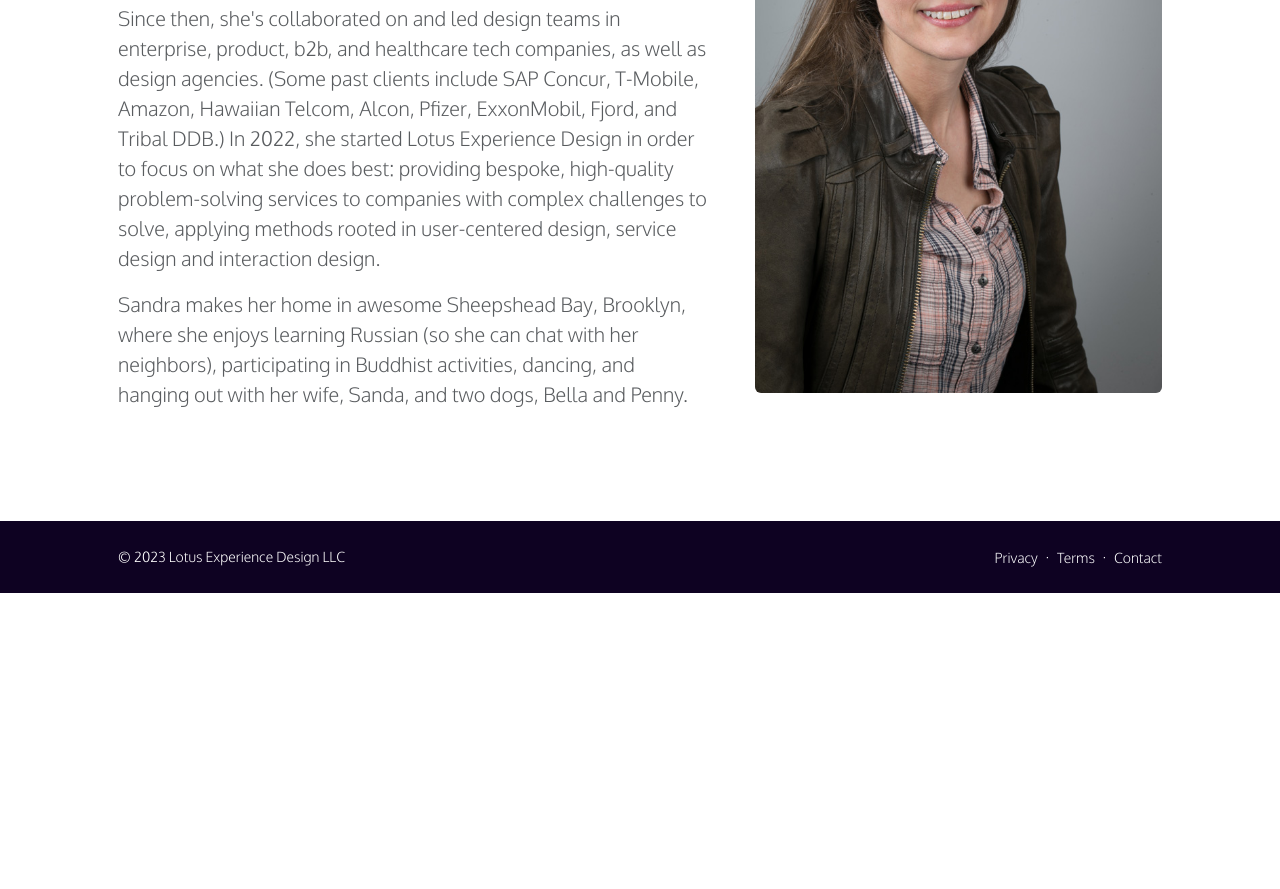
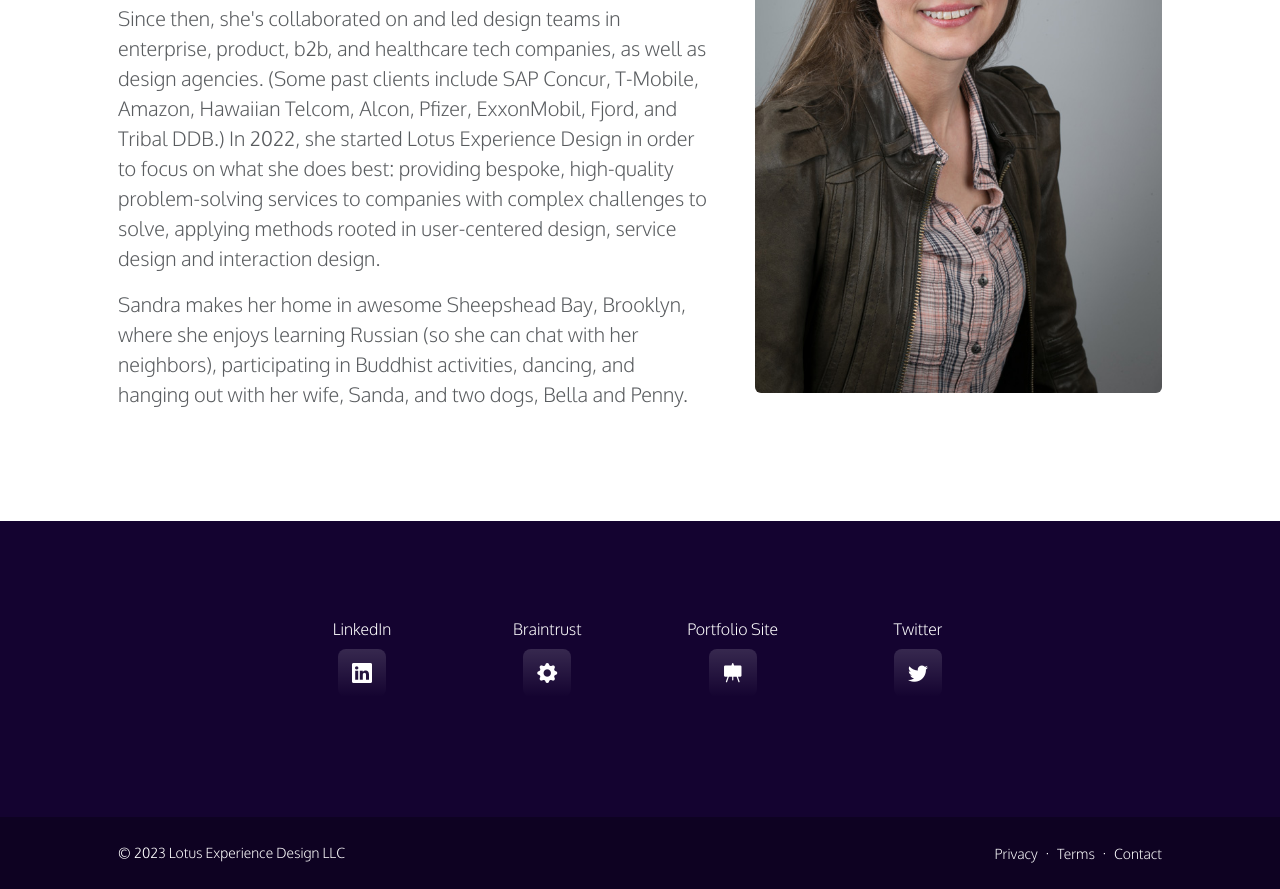
Before and after one commit to sandblasta/lotusexperiencedesign.github.io, a website: page about.html in a window 1280 px wide. Shown: the part 1300-2189 px from the top of the page. Before the commit the page ends 1893 px from the top, so only its background shows below. Drawn offline with nearby package versions, Linux system fonts and the light colour scheme.

Commit message:
fixed links at bottom that weren't working and copied to all pages

```diff
--- a/about.html
+++ b/about.html
@@ -158,6 +158,39 @@
                     </div>
                 </div>
             </section> -->
+
+
+            <!-- Links section  -->
+            <section class="py-5 bg-purple text-white" id="external_links">
+                <div class="container px-5 my-5">
+                    <div class="row gx-2">
+                        <!-- <div class="col-lg-4 mb-5 mb-lg-0"><h3 class="fw-bolder custom-colors mb-0">Visit us at:</h2></div> -->
+                        <div class="col-lg-2"></div>
+                        <div class="col-lg-8">
+                            <div class="row gx-5 row-cols-1 row-cols-md-4">
+                                <div class="col mb-2 h-100 d-flex flex-column align-items-center">
+                                    <div class="mb-2">LinkedIn</div>
+                                    <div class="feature bg-gradient text-white rounded-3 mb-3"><a class="fs-5 px-2 text-white" href="https://www.linkedin.com/company/lotusxd/about/"><i class="bi-linkedin"></i></a></div>
+                                </div>
+                                <div class="col mb-2 h-100 d-flex flex-column align-items-center">
+                                    <div class="mb-2">Braintrust</div>
+                                    <div class="feature bg-gradient text-white rounded-3 mb-3"><a class="fs-5 px-2 text-white" href="https://app.usebraintrust.com/talent/228588/"><i class="bi-gear-fill"></i></a></div>
+                                </div>
+                                <div class="col mb-2 h-100 d-flex flex-column align-items-center">
+                                    <div class="mb-2">Portfolio Site</div>
+                                    <div class="feature bg-gradient text-white rounded-3 mb-3"><a class="fs-5 px-2 text-white" href="https://sandralloyd.info"><i class="bi-easel-fill"></i></a></div>
+                                </div>
+                                <div class="col mb-2 h-100 d-flex flex-column align-items-center">
+                                    <div class="mb-2">Twitter</div>
+                                    <div class="feature bg-gradient text-white rounded-3 mb-3"><a class="fs-5 px-2 text-white" href="https://twitter.com/sandblasta"><i class="bi-twitter"></i></a></div>
+                                </div>
+                            </div>
+
+
+                        </div>
+                    </div>
+                </div>
+            </section>
         </main>
         <!-- Footer-->
         <footer class="bg-purple-dark py-4 mt-auto">
```
Also changed, not shown: contact.html (+7 -4 lines), index.html (+4 -4 lines).
